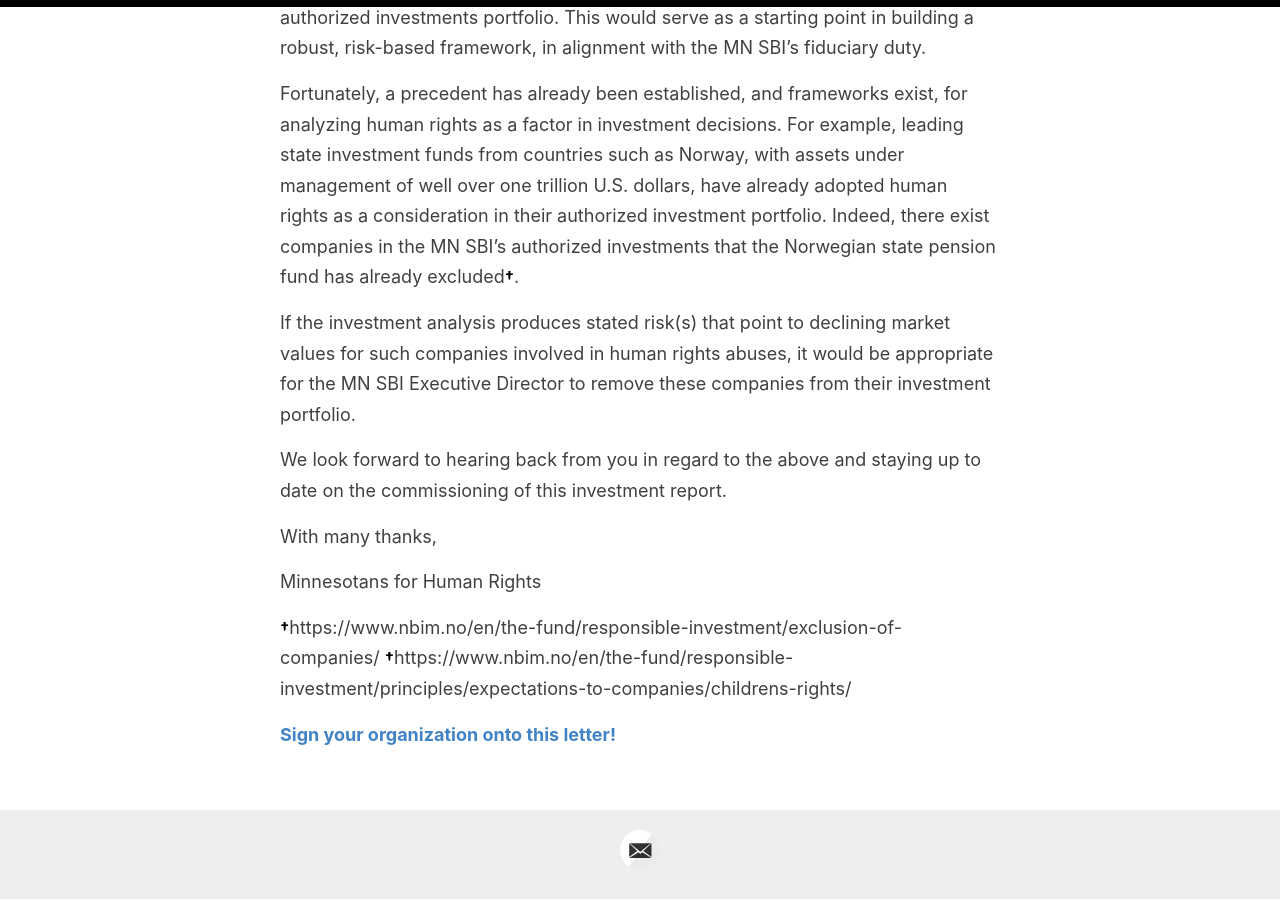
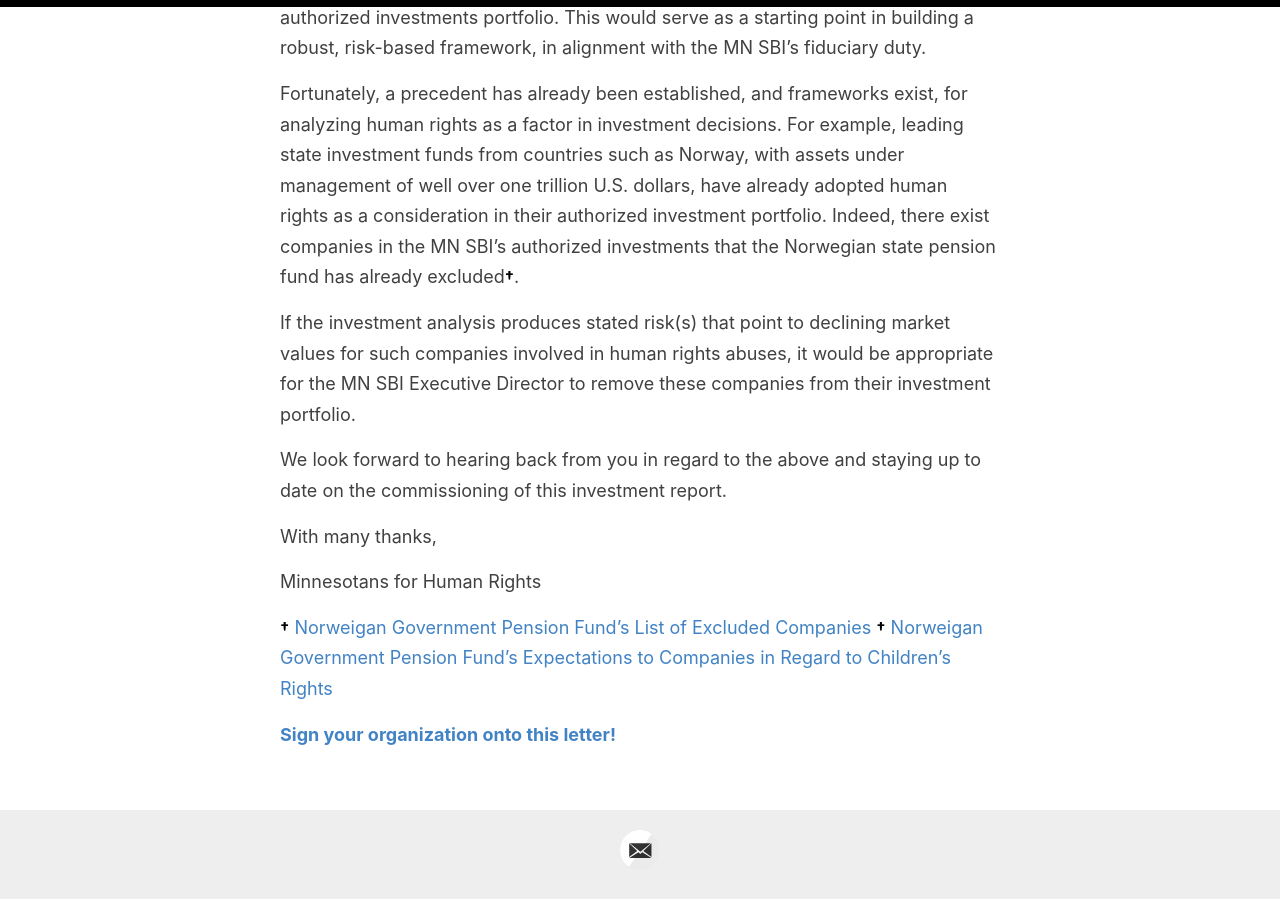
Before and after one commit to adamrahim/adamrahim.github.io, a Jekyll site: the page built from _posts/2020-12-25-letter.md, in a window 1280 px wide and 900 px high, scrolled down 1844 px. Built offline with Jekyll 4.4.1, drawn with Linux system fonts in a browser that asks for light colours.

Commit message:
Update 2020-12-25-letter.md

```diff
--- a/_posts/2020-12-25-letter.md
+++ b/_posts/2020-12-25-letter.md
@@ -36,7 +36,10 @@
 
 Minnesotans for Human Rights
 
-<b><font size="3" kerning=normal color="#000000">†</font></b>https://www.nbim.no/en/the-fund/responsible-investment/exclusion-of-companies/
-<b><font size="3" kerning=normal color="#000000">†</font></b>https://www.nbim.no/en/the-fund/responsible-investment/principles/expectations-to-companies/childrens-rights/
+<b><font size="3" kerning=normal color="#000000">†</font></b>
+[Norweigan Government Pension Fund's List of Excluded Companies](https://www.nbim.no/en/the-fund/responsible-investment/exclusion-of-companies/ "Norweigan Government Pension Fund's List of Excluded Companies")
+<b><font size="3" kerning=normal color="#000000">†</font></b>
+[Norweigan Government Pension Fund's Expectations to Companies in Regard to Children's Rights](https://www.nbim.no/en/the-fund/responsible-investment/principles/expectations-to-companies/childrens-rights/ "Norweigan Government Pension Fund's Expectations to Companies in Regard to Children's Rights")
+
 
 <b>[Sign your organization onto this letter!](https://forms.gle/tHgMV44jnT69SfnY6 "Google Form to Support MN 4 Human Rights")</b>
```
